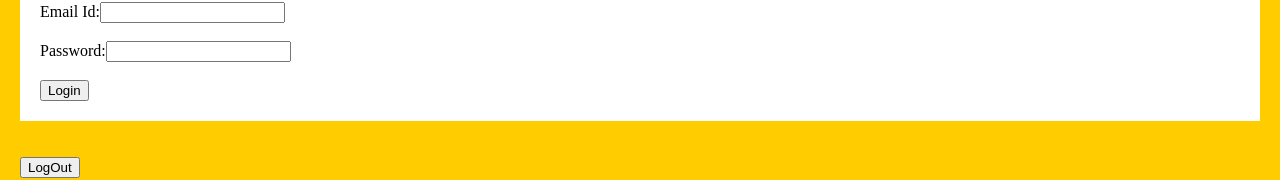
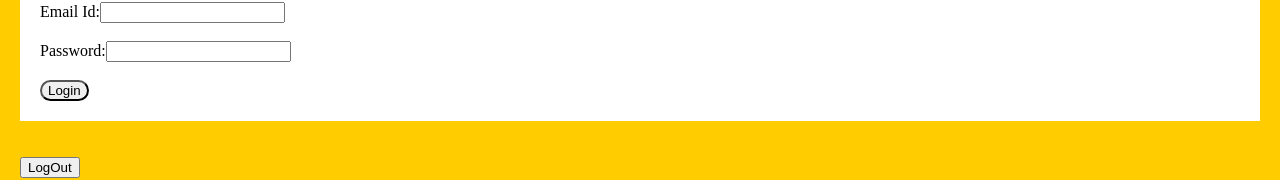
Before and after one commit to dsankar000/de-project-client, a React (Create React App) app: page / in a window 1280 px wide. Shown: the part 256-436 px from the top of the page. Built offline with nearby package versions, Linux system fonts and the light colour scheme.

Commit message:
added button style

```diff
--- a/src/index.css
+++ b/src/index.css
@@ -36,3 +36,8 @@ ul.header li a {
 .active {
   background-color: #0099FF;
 }
+
+.content input[type=submit] {
+  border-radius: 12px;
+  size : 500px;
+}
```
